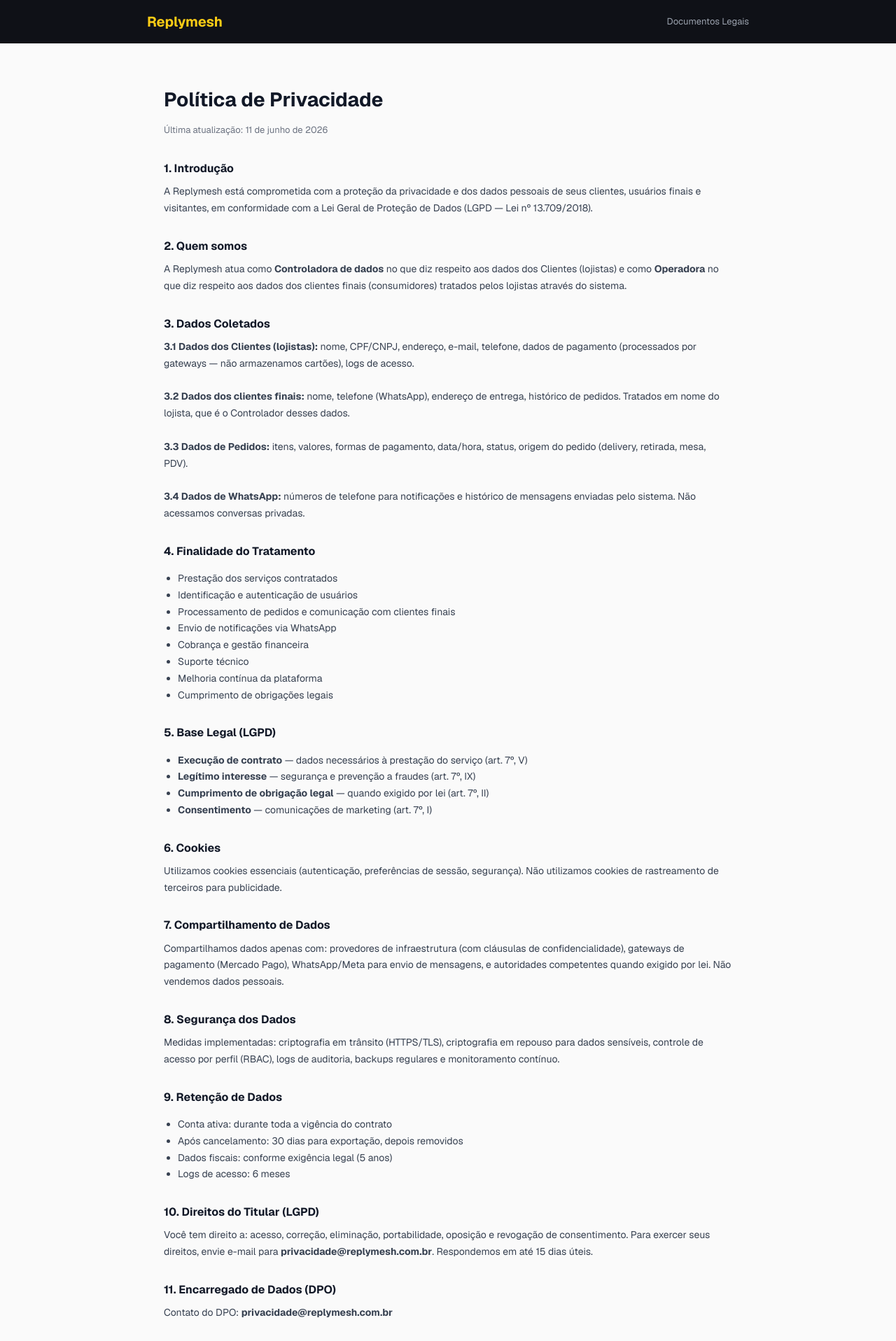
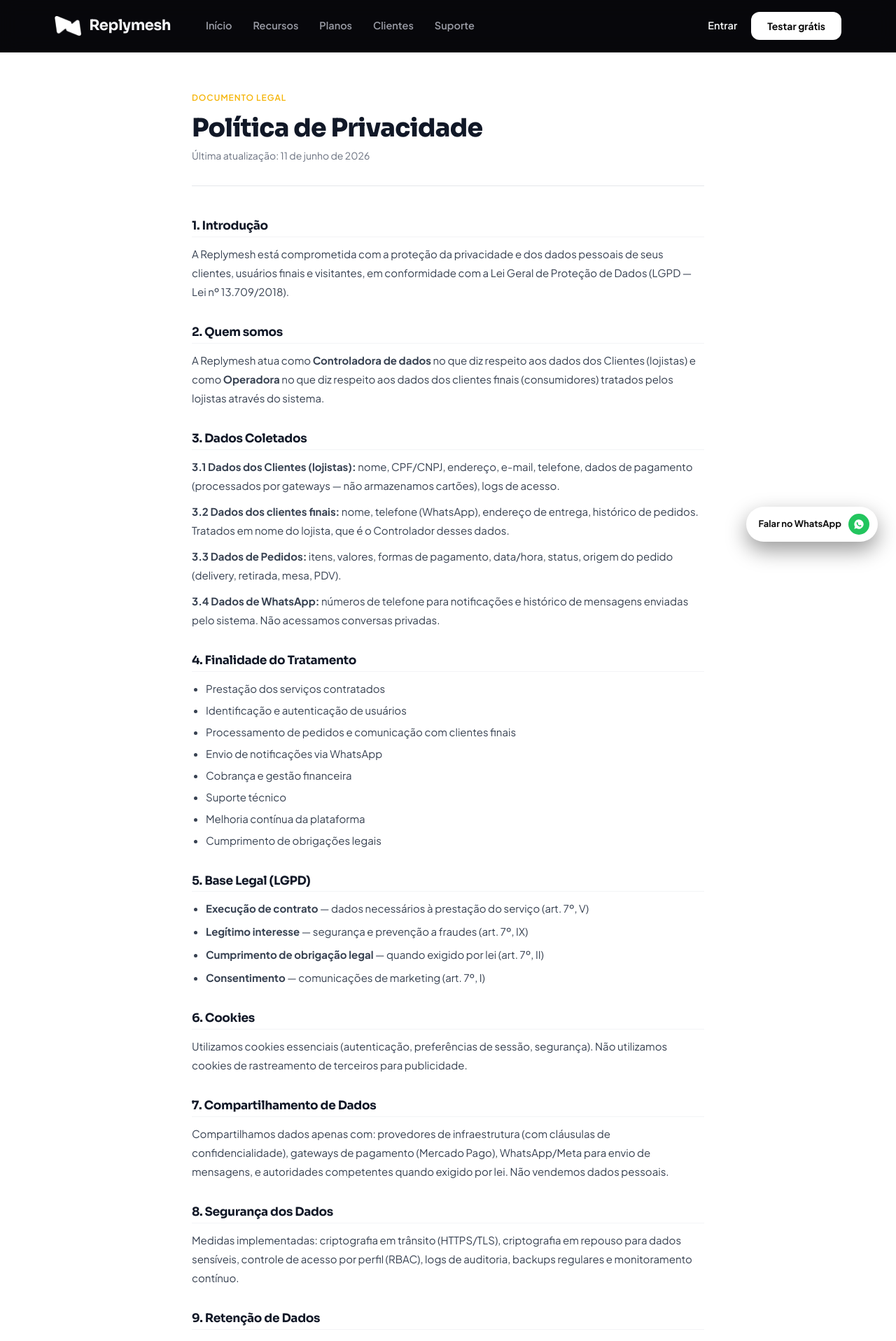
Before and after one commit to marinho2v/replymesh, a React (Vite) app in the folder replymesh-frontend/: page /politica-de-privacidade in a window 1280 px wide. Shown: the top 1916 px of the page at 70% size. Built offline with nearby package versions, Linux system fonts and the light colour scheme; no server answers.

Commit message:
Fix legal pages to use real landing header and footer
Replaced minimal header/footer with full LandingLayout component
(navbar + footer from LandingPage.jsx) so Termos and Politica look
professional and consistent with the main site.

Co-Authored-By: Claude Sonnet 4.6 <noreply@anthropic.com>

```diff
--- /dev/null
+++ b/replymesh-frontend/src/components/layout/LandingLayout.jsx
@@ -0,0 +1,82 @@
+import { Link } from "react-router-dom";
+import "../../styles/landing.css";
+
+export function LandingLayout({ children }) {
+  return (
+    <div className="lp">
+
+      {/* NAV */}
+      <header className="lp-nav">
+        <div className="wrap nav-in">
+          <Link className="logo" to="/">
+            <span className="mark"><img src="/mark.png" alt="Replymesh" /></span>
+            Replymesh
+          </Link>
+          <nav className="nav-links">
+            <a href="/#">Início</a>
+            <a href="/#recursos">Recursos</a>
+            <a href="/#planos">Planos</a>
+            <a href="/#clientes">Clientes</a>
+            <a href="#">Suporte</a>
+          </nav>
+          <div className="nav-right">
+            <Link to="/login" className="enter">Entrar</Link>
+            <Link to="/login" className="btn btn-white">Testar grátis</Link>
+          </div>
+          <button className="menu-btn" aria-label="Menu">
+            <svg width="26" height="26" viewBox="0 0 24 24" fill="none" stroke="currentColor" strokeWidth="2">
+              <path d="M3 6h18M3 12h18M3 18h18"/>
+            </svg>
+          </button>
+        </div>
+      </header>
+
+      {/* CONTEÚDO */}
+      <div style={{ minHeight: "calc(100vh - 340px)", background: "#fff" }}>
+        {children}
+      </div>
+
+      {/* FOOTER */}
+      <footer className="foot">
+        <div className="wrap">
+          <div className="foot-grid">
+            <div>
+              <Link className="logo" to="/">
+                <span className="mark"><img src="/mark.png" alt="Replymesh"/></span>
+                Replymesh
+              </Link>
+              <p className="foot-about">A plataforma completa para deliverys e negócios de alimentação que querem vender mais e ter uma operação profissional.</p>
+              <div className="socials">
+                <a href="#" aria-label="Instagram"><svg viewBox="0 0 24 24" fill="none" stroke="currentColor" strokeWidth="1.8"><rect x="3" y="3" width="18" height="18" rx="5"/><circle cx="12" cy="12" r="4"/><circle cx="17.5" cy="6.5" r="1" fill="currentColor"/></svg></a>
+                <a href="#" aria-label="WhatsApp"><svg viewBox="0 0 24 24" fill="currentColor"><path d="M12 2a10 10 0 0 0-8.5 15.2L2 22l4.9-1.4A10 10 0 1 0 12 2zm0 2a8 8 0 0 1 6.7 12.3l-.3.4.6 2.2-2.3-.6-.4.2A8 8 0 1 1 12 4zm-3 4c-.2 0-.5.1-.7.4-.3.3-.9.9-.9 2.1s.9 2.4 1 2.6c.1.2 1.7 2.8 4.3 3.8 2.1.8 2.5.7 3 .6.5-.1 1.5-.6 1.7-1.2.2-.6.2-1.1.1-1.2-.1-.1-.3-.2-.6-.3l-1.5-.7c-.2-.1-.4-.1-.5.1l-.6.8c-.1.1-.2.2-.4.1-.6-.2-1.5-.6-2.4-1.5-.7-.6-1.1-1.4-1.3-1.6-.1-.2 0-.3.1-.4l.4-.5c.1-.2.1-.3.2-.5 0-.1 0-.3-.1-.4l-.7-1.7c-.2-.4-.4-.5-.6-.5z"/></svg></a>
+                <a href="#" aria-label="Facebook"><svg viewBox="0 0 24 24" fill="currentColor"><path d="M14 9V7c0-.6.4-1 1-1h2V3h-3a4 4 0 0 0-4 4v2H8v3h2v9h3v-9h2.5l.5-3H13z"/></svg></a>
+                <a href="#" aria-label="YouTube"><svg viewBox="0 0 24 24" fill="currentColor"><path d="M22 8a3 3 0 0 0-2-2c-1.8-.5-8-.5-8-.5s-6.2 0-8 .5a3 3 0 0 0-2 2 31 31 0 0 0 0 8 3 3 0 0 0 2 2c1.8.5 8 .5 8 .5s6.2 0 8-.5a3 3 0 0 0 2-2 31 31 0 0 0 0-8zM10 15V9l5 3-5 3z"/></svg></a>
+              </div>
+            </div>
+            <div className="foot-col"><h5>Produto</h5><a href="/#recursos">Recursos</a><a href="/#planos">Planos</a><a href="#">Integrações</a><a href="#">Aplicativo</a></div>
+            <div className="foot-col"><h5>Empresa</h5><a href="#">Sobre nós</a><a href="/#clientes">Clientes</a><a href="#">Blog</a><a href="#">Contato</a></div>
+            <div className="foot-col"><h5>Suporte</h5><a href="#">Central de Ajuda</a><a href="#">Tutoriais</a><a href="#">Status do Sistema</a><a href="#">Fale Conosco</a></div>
+            <div className="foot-col">
+              <h5>Fale com a gente</h5>
+              <div className="contact-row"><svg viewBox="0 0 24 24" fill="none" stroke="currentColor" strokeWidth="1.8"><path d="M5 4h4l2 5-2.5 1.5a11 11 0 0 0 5 5L15 13l5 2v4a2 2 0 0 1-2 2A16 16 0 0 1 3 6a2 2 0 0 1 2-2z"/></svg>(11) 99999-9999</div>
+              <div className="contact-row"><svg viewBox="0 0 24 24" fill="none" stroke="currentColor" strokeWidth="1.8"><rect x="3" y="5" width="18" height="14" rx="2"/><path d="M3 7l9 6 9-6"/></svg>contato@replymesh.com.br</div>
+              <div className="contact-row"><svg viewBox="0 0 24 24" fill="none" stroke="currentColor" strokeWidth="1.8"><path d="M12 21s7-5.6 7-11a7 7 0 0 0-14 0c0 5.4 7 11 7 11z"/><circle cx="12" cy="10" r="2.5"/></svg>Rio de Janeiro - RJ</div>
+            </div>
+          </div>
+          <div className="foot-bottom">
+            <span>© 2026 Replymesh. Todos os direitos reservados.</span>
+            <Link to="/termos-de-uso">Termos de Uso</Link>
+            <Link to="/politica-de-privacidade">Política de Privacidade</Link>
+          </div>
+        </div>
+      </footer>
+
+      <a className="wa-btn" href="https://wa.me/5511999999999" target="_blank" rel="noreferrer">
+        Falar no WhatsApp
+        <span className="wi">
+          <svg viewBox="0 0 24 24" fill="currentColor"><path d="M12 2a10 10 0 0 0-8.5 15.2L2 22l4.9-1.4A10 10 0 1 0 12 2zm-3 6c.2 0 .4.1.6.5l.7 1.7c.1.1.1.3 0 .4l-.4.5c-.1.1-.2.2-.1.4.2.2.6 1 1.3 1.6.9.9 1.8 1.3 2.4 1.5.2.1.3 0 .4-.1l.6-.8c.1-.2.3-.2.5-.1l1.5.7c.3.1.5.2.6.3.1.1.1.6-.1 1.2-.2.6-1.2 1.1-1.7 1.2-.5.1-.9.2-3-.6-2.6-1-4.2-3.6-4.3-3.8-.1-.2-1-1.4-1-2.6s.6-1.8.9-2.1c.2-.3.5-.4.7-.4z"/></svg>
+        </span>
+      </a>
+    </div>
+  );
+}
--- a/replymesh-frontend/src/pages/PoliticaDePrivacidade.jsx
+++ b/replymesh-frontend/src/pages/PoliticaDePrivacidade.jsx
@@ -1,20 +1,14 @@
-import { Link } from "react-router-dom";
+import { LandingLayout } from "../components/layout/LandingLayout.jsx";
 
 export function PoliticaDePrivacidade() {
   return (
-    <div className="min-h-screen bg-white text-gray-800">
-      <header style={{ background: "#0f1117", padding: "16px 24px" }}>
-        <div style={{ maxWidth: 860, margin: "0 auto", display: "flex", alignItems: "center", justifyContent: "space-between" }}>
-          <Link to="/" style={{ fontSize: 20, fontWeight: 700, color: "#facc15", textDecoration: "none" }}>Replymesh</Link>
-          <span style={{ fontSize: 13, color: "#9ca3af" }}>Documentos Legais</span>
-        </div>
-      </header>
+    <LandingLayout>
+      <div style={{ maxWidth: 780, margin: "0 auto", padding: "56px 24px 80px" }}>
+        <p style={{ fontSize: 12, fontWeight: 600, letterSpacing: "0.08em", color: "#f5b50a", textTransform: "uppercase", marginBottom: 12 }}>Documento Legal</p>
+        <h1 style={{ fontSize: 36, fontWeight: 800, color: "#111827", marginBottom: 8, lineHeight: 1.2 }}>Política de Privacidade</h1>
+        <p style={{ fontSize: 14, color: "#6b7280", marginBottom: 48, paddingBottom: 32, borderBottom: "1px solid #e5e7eb" }}>Última atualização: 11 de junho de 2026</p>
 
-      <main style={{ maxWidth: 860, margin: "0 auto", padding: "40px 24px" }}>
-        <h1 style={{ fontSize: 28, fontWeight: 700, color: "#111827", marginBottom: 8 }}>Política de Privacidade</h1>
-        <p style={{ fontSize: 13, color: "#6b7280", marginBottom: 32 }}>Última atualização: 11 de junho de 2026</p>
-
-        <div style={{ fontSize: 14, lineHeight: 1.7, color: "#374151" }}>
+        <div style={{ fontSize: 15, lineHeight: 1.8, color: "#374151" }}>
 
           <Section title="1. Introdução">
             A Replymesh está comprometida com a proteção da privacidade e dos dados pessoais de seus clientes, usuários
@@ -28,17 +22,14 @@ export function PoliticaDePrivacidade() {
           </Section>
 
           <Section title="3. Dados Coletados">
-            <strong>3.1 Dados dos Clientes (lojistas):</strong> nome, CPF/CNPJ, endereço, e-mail, telefone, dados de
-            pagamento (processados por gateways — não armazenamos cartões), logs de acesso.
-            <br /><br />
-            <strong>3.2 Dados dos clientes finais:</strong> nome, telefone (WhatsApp), endereço de entrega, histórico
-            de pedidos. Tratados em nome do lojista, que é o Controlador desses dados.
-            <br /><br />
-            <strong>3.3 Dados de Pedidos:</strong> itens, valores, formas de pagamento, data/hora, status, origem do
-            pedido (delivery, retirada, mesa, PDV).
-            <br /><br />
-            <strong>3.4 Dados de WhatsApp:</strong> números de telefone para notificações e histórico de mensagens
-            enviadas pelo sistema. Não acessamos conversas privadas.
+            <p><strong>3.1 Dados dos Clientes (lojistas):</strong> nome, CPF/CNPJ, endereço, e-mail, telefone, dados de
+            pagamento (processados por gateways — não armazenamos cartões), logs de acesso.</p>
+            <p style={{ marginTop: 10 }}><strong>3.2 Dados dos clientes finais:</strong> nome, telefone (WhatsApp), endereço de entrega, histórico
+            de pedidos. Tratados em nome do lojista, que é o Controlador desses dados.</p>
+            <p style={{ marginTop: 10 }}><strong>3.3 Dados de Pedidos:</strong> itens, valores, formas de pagamento, data/hora, status, origem do
+            pedido (delivery, retirada, mesa, PDV).</p>
+            <p style={{ marginTop: 10 }}><strong>3.4 Dados de WhatsApp:</strong> números de telefone para notificações e histórico de mensagens
+            enviadas pelo sistema. Não acessamos conversas privadas.</p>
           </Section>
 
           <Section title="4. Finalidade do Tratamento">
@@ -46,16 +37,16 @@ export function PoliticaDePrivacidade() {
               {["Prestação dos serviços contratados","Identificação e autenticação de usuários",
                 "Processamento de pedidos e comunicação com clientes finais","Envio de notificações via WhatsApp",
                 "Cobrança e gestão financeira","Suporte técnico","Melhoria contínua da plataforma",
-                "Cumprimento de obrigações legais"].map((item, i) => <li key={i}>{item}</li>)}
+                "Cumprimento de obrigações legais"].map((item, i) => <li key={i} style={{ marginBottom: 4 }}>{item}</li>)}
             </ul>
           </Section>
 
           <Section title="5. Base Legal (LGPD)">
             <ul style={{ paddingLeft: 20 }}>
-              <li><strong>Execução de contrato</strong> — dados necessários à prestação do serviço (art. 7º, V)</li>
-              <li><strong>Legítimo interesse</strong> — segurança e prevenção a fraudes (art. 7º, IX)</li>
-              <li><strong>Cumprimento de obrigação legal</strong> — quando exigido por lei (art. 7º, II)</li>
-              <li><strong>Consentimento</strong> — comunicações de marketing (art. 7º, I)</li>
+              <li style={{ marginBottom: 6 }}><strong>Execução de contrato</strong> — dados necessários à prestação do serviço (art. 7º, V)</li>
+              <li style={{ marginBottom: 6 }}><strong>Legítimo interesse</strong> — segurança e prevenção a fraudes (art. 7º, IX)</li>
+              <li style={{ marginBottom: 6 }}><strong>Cumprimento de obrigação legal</strong> — quando exigido por lei (art. 7º, II)</li>
+              <li style={{ marginBottom: 6 }}><strong>Consentimento</strong> — comunicações de marketing (art. 7º, I)</li>
             </ul>
           </Section>
 
@@ -77,10 +68,10 @@ export function PoliticaDePrivacidade() {
 
           <Section title="9. Retenção de Dados">
             <ul style={{ paddingLeft: 20 }}>
-              <li>Conta ativa: durante toda a vigência do contrato</li>
-              <li>Após cancelamento: 30 dias para exportação, depois removidos</li>
-              <li>Dados fiscais: conforme exigência legal (5 anos)</li>
-              <li>Logs de acesso: 6 meses</li>
+              <li style={{ marginBottom: 4 }}>Conta ativa: durante toda a vigência do contrato</li>
+              <li style={{ marginBottom: 4 }}>Após cancelamento: 30 dias para exportação, depois removidos</li>
+              <li style={{ marginBottom: 4 }}>Dados fiscais: conforme exigência legal (5 anos)</li>
+              <li style={{ marginBottom: 4 }}>Logs de acesso: 6 meses</li>
             </ul>
           </Section>
 
@@ -105,29 +96,21 @@ export function PoliticaDePrivacidade() {
           </Section>
 
           <Section title="14. Contato">
-            E-mail geral: contato@replymesh.com.br<br />
-            Privacidade/DPO: privacidade@replymesh.com.br<br />
+            E-mail geral: <strong>contato@replymesh.com.br</strong><br />
+            Privacidade/DPO: <strong>privacidade@replymesh.com.br</strong><br />
             Endereço: Rio de Janeiro - RJ, Brasil.
           </Section>
 
         </div>
-      </main>
-
-      <footer style={{ borderTop: "1px solid #e5e7eb", padding: "24px", textAlign: "center", fontSize: 12, color: "#9ca3af" }}>
-        <p>© 2026 Replymesh. Todos os direitos reservados.</p>
-        <div style={{ display: "flex", justifyContent: "center", gap: 16, marginTop: 8 }}>
-          <Link to="/termos-de-uso" style={{ color: "#6b7280", textDecoration: "none" }}>Termos de Uso</Link>
-          <Link to="/" style={{ color: "#6b7280", textDecoration: "none" }}>Voltar ao início</Link>
-        </div>
-      </footer>
-    </div>
+      </div>
+    </LandingLayout>
   );
 }
 
 function Section({ title, children }) {
   return (
-    <div style={{ marginBottom: 28 }}>
-      <h2 style={{ fontSize: 16, fontWeight: 700, color: "#111827", marginBottom: 8 }}>{title}</h2>
+    <div style={{ marginBottom: 36 }}>
+      <h2 style={{ fontSize: 17, fontWeight: 700, color: "#111827", marginBottom: 10, paddingBottom: 6, borderBottom: "1px solid #f3f4f6" }}>{title}</h2>
       <div>{children}</div>
     </div>
   );
--- a/replymesh-frontend/src/pages/TermosDeUso.jsx
+++ b/replymesh-frontend/src/pages/TermosDeUso.jsx
@@ -1,21 +1,14 @@
-import { Link } from "react-router-dom";
+import { LandingLayout } from "../components/layout/LandingLayout.jsx";
 
 export function TermosDeUso() {
   return (
-    <div className="min-h-screen bg-white text-gray-800">
-      <header style={{ background: "#0f1117", padding: "16px 24px" }}>
-        <div style={{ maxWidth: 860, margin: "0 auto", display: "flex", alignItems: "center", justifyContent: "space-between" }}>
-          <Link to="/" style={{ fontSize: 20, fontWeight: 700, color: "#facc15", textDecoration: "none" }}>Replymesh</Link>
-          <span style={{ fontSize: 13, color: "#9ca3af" }}>Documentos Legais</span>
-        </div>
-      </header>
+    <LandingLayout>
+      <div style={{ maxWidth: 780, margin: "0 auto", padding: "56px 24px 80px" }}>
+        <p style={{ fontSize: 12, fontWeight: 600, letterSpacing: "0.08em", color: "#f5b50a", textTransform: "uppercase", marginBottom: 12 }}>Documento Legal</p>
+        <h1 style={{ fontSize: 36, fontWeight: 800, color: "#111827", marginBottom: 8, lineHeight: 1.2 }}>Termos de Uso</h1>
+        <p style={{ fontSize: 14, color: "#6b7280", marginBottom: 48, paddingBottom: 32, borderBottom: "1px solid #e5e7eb" }}>Última atualização: 11 de junho de 2026</p>
 
-      <main style={{ maxWidth: 860, margin: "0 auto", padding: "40px 24px" }}>
-        <h1 style={{ fontSize: 28, fontWeight: 700, color: "#111827", marginBottom: 8 }}>Termos de Uso</h1>
-        <p style={{ fontSize: 13, color: "#6b7280", marginBottom: 32 }}>Última atualização: 11 de junho de 2026</p>
-
-        <div style={{ fontSize: 14, lineHeight: 1.7, color: "#374151" }}>
-
+        <div style={{ fontSize: 15, lineHeight: 1.8, color: "#374151" }}>
           <Section title="1. Aceitação dos Termos">
             Ao acessar e utilizar a plataforma Replymesh ("Plataforma", "Sistema"), você ("Cliente", "Usuário", "Contratante")
             concorda integralmente com estes Termos de Uso. Caso não concorde, interrompa imediatamente o uso do sistema.
@@ -24,12 +17,12 @@ export function TermosDeUso() {
 
           <Section title="2. Descrição do Serviço">
             A Replymesh é uma plataforma SaaS destinada a negócios de alimentação que oferece:
-            <ul style={{ paddingLeft: 20, marginTop: 8 }}>
+            <ul style={{ paddingLeft: 20, marginTop: 10 }}>
               {["Cardápio digital online","Gestão de pedidos de delivery e retirada","Sistema de Ponto de Venda (PDV/Balcão)",
                 "Gestão de mesas e comandas","Controle de estoque","Gestão de motoboys e entregas",
                 "Notificações automáticas via WhatsApp","Marketing WhatsApp e recuperação de vendas",
                 "Relatórios financeiros e de desempenho","Integrações com Mercado Pago e outros meios de pagamento"]
-                .map((item, i) => <li key={i}>{item}</li>)}
+                .map((item, i) => <li key={i} style={{ marginBottom: 4 }}>{item}</li>)}
             </ul>
           </Section>
 
@@ -94,27 +87,18 @@ export function TermosDeUso() {
           </Section>
 
           <Section title="14. Contato">
-            E-mail: contato@replymesh.com.br — Rio de Janeiro, RJ, Brasil.
+            E-mail: <strong>contato@replymesh.com.br</strong> — Rio de Janeiro, RJ, Brasil.
           </Section>
-
         </div>
-      </main>
-
-      <footer style={{ borderTop: "1px solid #e5e7eb", padding: "24px", textAlign: "center", fontSize: 12, color: "#9ca3af" }}>
-        <p>© 2026 Replymesh. Todos os direitos reservados.</p>
-        <div style={{ display: "flex", justifyContent: "center", gap: 16, marginTop: 8 }}>
-          <Link to="/politica-de-privacidade" style={{ color: "#6b7280", textDecoration: "none" }}>Política de Privacidade</Link>
-          <Link to="/" style={{ color: "#6b7280", textDecoration: "none" }}>Voltar ao início</Link>
-        </div>
-      </footer>
-    </div>
+      </div>
+    </LandingLayout>
   );
 }
 
 function Section({ title, children }) {
   return (
-    <div style={{ marginBottom: 28 }}>
-      <h2 style={{ fontSize: 16, fontWeight: 700, color: "#111827", marginBottom: 8 }}>{title}</h2>
+    <div style={{ marginBottom: 36 }}>
+      <h2 style={{ fontSize: 17, fontWeight: 700, color: "#111827", marginBottom: 10, paddingBottom: 6, borderBottom: "1px solid #f3f4f6" }}>{title}</h2>
       <div>{children}</div>
     </div>
   );
```
